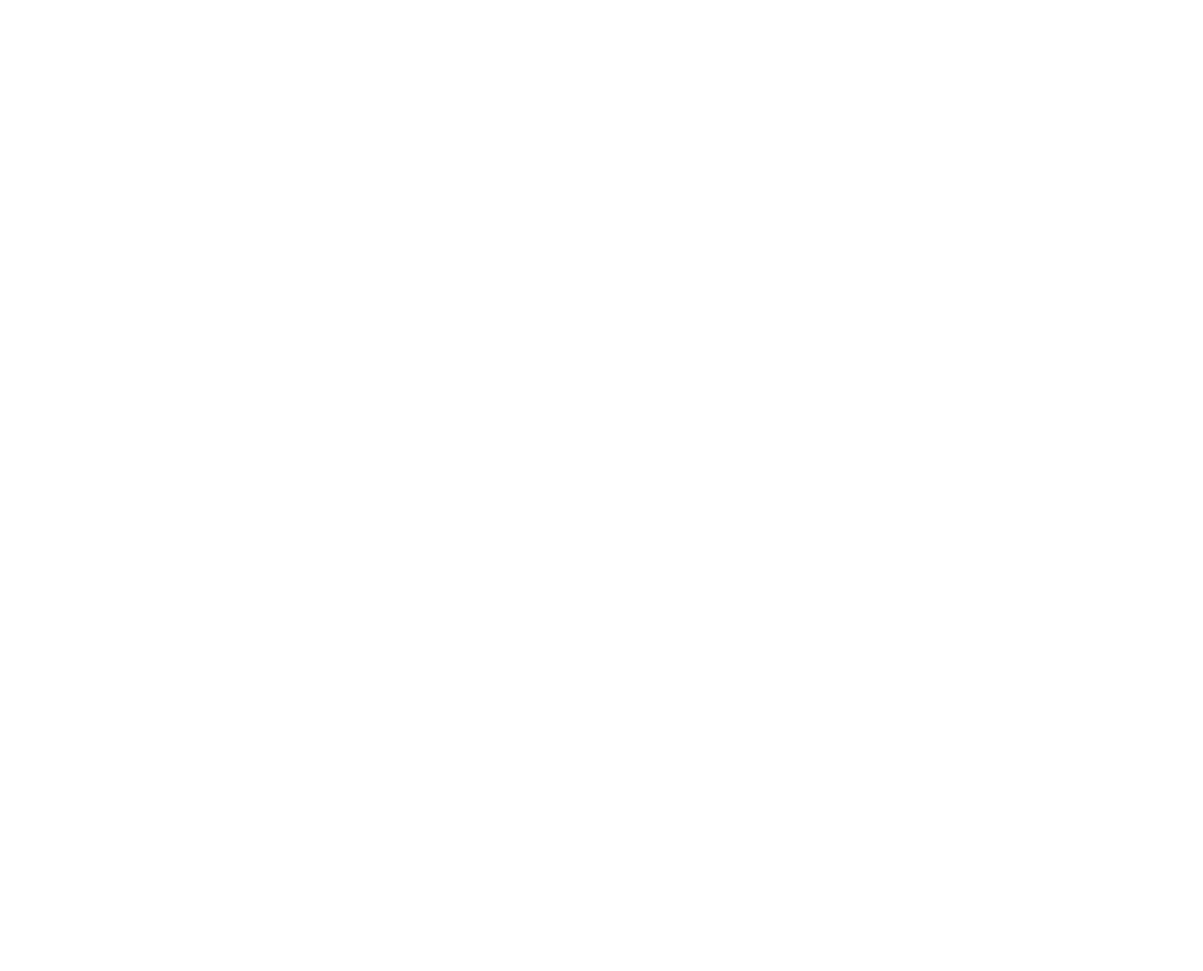
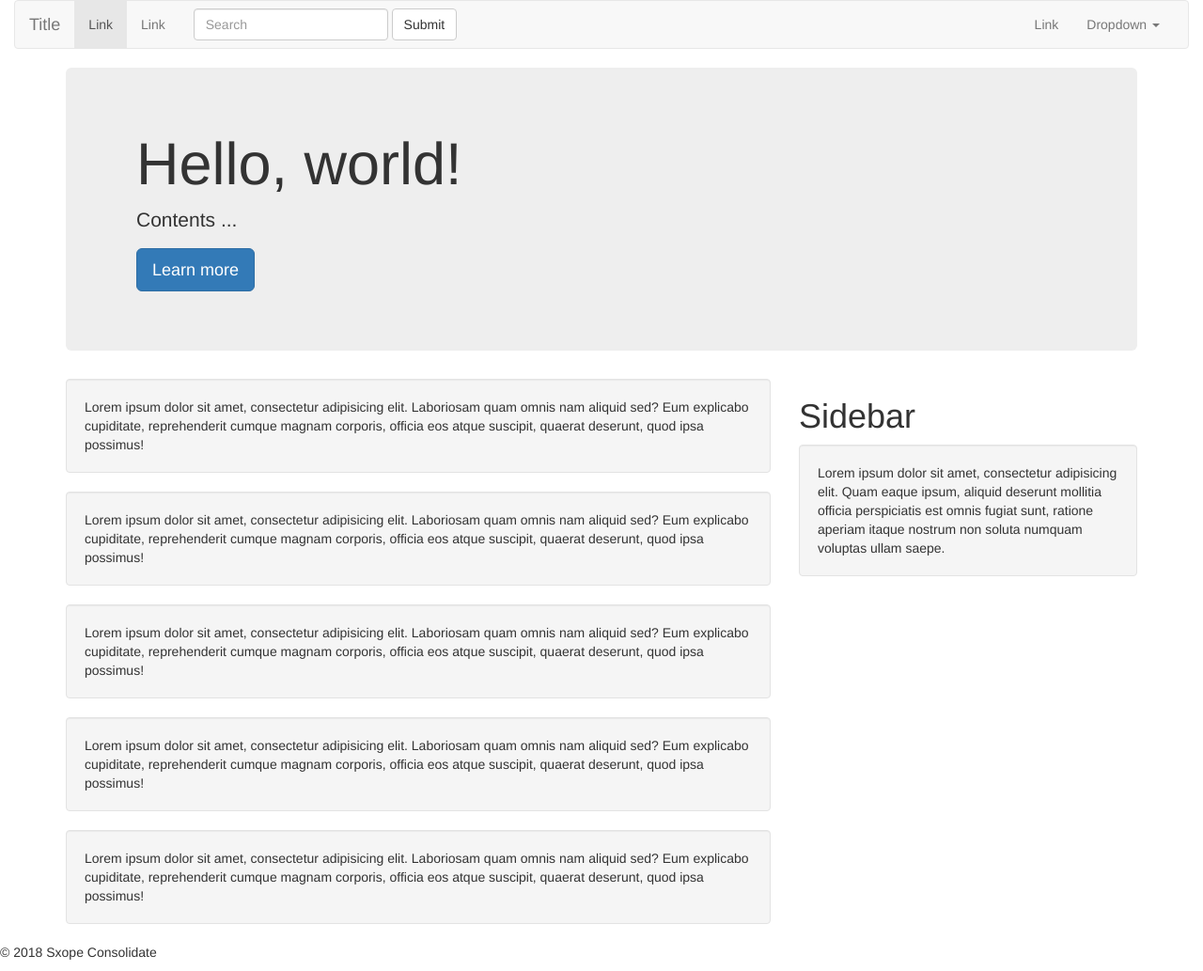
Before and after one commit to bhargavsxope/TestRepo, a plain HTML site: page index.html in a window 1280 px wide. Shown: the whole page at 94% size. Before the commit the page ends 800 px from the top, so only its background shows below. Drawn offline with nearby package versions, Linux system fonts and the light colour scheme.

Commit message:
Added Code with BS3

```diff
--- a/index.html
+++ b/index.html
@@ -1,7 +1,116 @@
-<html>
-<head>
-<title>Home</title>
-</head>
-<body>
-</body>
+<!DOCTYPE html>
+<html lang="en-us">
+	<head>
+		<meta charset="utf-8">
+		<meta http-equiv="X-UA-Compatible" content="IE=edge">
+		<meta name="viewport" content="width=device-width, initial-scale=1">
+		<title>My Homepage</title>
+
+		<!-- Bootstrap CSS -->
+		<link rel="stylesheet" href="https://maxcdn.bootstrapcdn.com/bootstrap/3.3.6/css/bootstrap.min.css" integrity="sha384-1q8mTJOASx8j1Au+a5WDVnPi2lkFfwwEAa8hDDdjZlpLegxhjVME1fgjWPGmkzs7" crossorigin="anonymous">
+
+		<!-- HTML5 Shim and Respond.js IE8 support of HTML5 elements and media queries -->
+		<!-- WARNING: Respond.js doesn't work if you view the page via file:// -->
+		<!--[if lt IE 9]>
+			<script src="https://oss.maxcdn.com/libs/html5shiv/3.7.2/html5shiv.min.js"></script>
+			<script src="https://oss.maxcdn.com/libs/respond.js/1.4.2/respond.min.js"></script>
+		<![endif]-->
+	</head>
+	<body>
+		<div class="container-fluid">
+			<nav class="navbar navbar-default" role="navigation">
+				<div class="container-fluid">
+					<!-- Brand and toggle get grouped for better mobile display -->
+					<div class="navbar-header">
+						<button type="button" class="navbar-toggle" data-toggle="collapse" data-target=".navbar-ex1-collapse">
+							<span class="sr-only">Toggle navigation</span>
+							<span class="icon-bar"></span>
+							<span class="icon-bar"></span>
+							<span class="icon-bar"></span>
+						</button>
+						<a class="navbar-brand" href="#">Title</a>
+					</div>
+
+					<!-- Collect the nav links, forms, and other content for toggling -->
+					<div class="collapse navbar-collapse navbar-ex1-collapse">
+						<ul class="nav navbar-nav">
+							<li class="active"><a href="#">Link</a></li>
+							<li><a href="#">Link</a></li>
+						</ul>
+						<form class="navbar-form navbar-left" role="search">
+							<div class="form-group">
+								<input type="text" class="form-control" placeholder="Search">
+							</div>
+							<button type="submit" class="btn btn-default">Submit</button>
+						</form>
+						<ul class="nav navbar-nav navbar-right">
+							<li><a href="#">Link</a></li>
+							<li class="dropdown">
+								<a href="#" class="dropdown-toggle" data-toggle="dropdown">Dropdown <b class="caret"></b></a>
+								<ul class="dropdown-menu">
+									<li><a href="#">Action</a></li>
+									<li><a href="#">Another action</a></li>
+									<li><a href="#">Something else here</a></li>
+									<li><a href="#">Separated link</a></li>
+								</ul>
+							</li>
+						</ul>
+					</div><!-- /.navbar-collapse -->
+				</div>
+			</nav>
+		</div>
+
+		<div class="container">
+			<div class="jumbotron">
+				<div class="container">
+					<h1>Hello, world!</h1>
+					<p>Contents ...</p>
+					<p>
+						<a class="btn btn-primary btn-lg">Learn more</a>
+					</p>
+				</div>
+			</div>
+		</div>
+
+		<div class="container">
+			<div class="row">
+				<div class="col-md-8">
+					<div class="well">
+						Lorem ipsum dolor sit amet, consectetur adipisicing elit. Laboriosam quam omnis nam aliquid sed? Eum explicabo cupiditate, reprehenderit cumque magnam corporis, officia eos atque suscipit, quaerat deserunt, quod ipsa possimus!
+					</div>
+					<div class="well">
+						Lorem ipsum dolor sit amet, consectetur adipisicing elit. Laboriosam quam omnis nam aliquid sed? Eum explicabo cupiditate, reprehenderit cumque magnam corporis, officia eos atque suscipit, quaerat deserunt, quod ipsa possimus!
+					</div>
+					<div class="well">
+						Lorem ipsum dolor sit amet, consectetur adipisicing elit. Laboriosam quam omnis nam aliquid sed? Eum explicabo cupiditate, reprehenderit cumque magnam corporis, officia eos atque suscipit, quaerat deserunt, quod ipsa possimus!
+					</div>
+					<div class="well">
+						Lorem ipsum dolor sit amet, consectetur adipisicing elit. Laboriosam quam omnis nam aliquid sed? Eum explicabo cupiditate, reprehenderit cumque magnam corporis, officia eos atque suscipit, quaerat deserunt, quod ipsa possimus!
+					</div>
+					<div class="well">
+						Lorem ipsum dolor sit amet, consectetur adipisicing elit. Laboriosam quam omnis nam aliquid sed? Eum explicabo cupiditate, reprehenderit cumque magnam corporis, officia eos atque suscipit, quaerat deserunt, quod ipsa possimus!
+					</div>
+				</div>
+				<div class="col-md-4">
+					<h1>Sidebar</h1>
+					<div class="well">
+						Lorem ipsum dolor sit amet, consectetur adipisicing elit. Quam eaque ipsum, aliquid deserunt mollitia officia perspiciatis est omnis fugiat sunt, ratione aperiam itaque nostrum non soluta numquam voluptas ullam saepe.
+					</div>
+				</div>
+			</div>
+		</div>
+
+		<footer>
+			<div class="containere">
+				<p>&copy; 2018 Sxope Consolidate</p>
+			</div>
+		</footer>
+
+		<!-- jQuery -->
+		<script src="//code.jquery.com/jquery.js"></script>
+		<!-- Bootstrap JavaScript -->
+		<script src="https://maxcdn.bootstrapcdn.com/bootstrap/3.3.6/js/bootstrap.min.js" integrity="sha384-0mSbJDEHialfmuBBQP6A4Qrprq5OVfW37PRR3j5ELqxss1yVqOtnepnHVP9aJ7xS" crossorigin="anonymous"></script>
+		<!-- IE10 viewport hack for Surface/desktop Windows 8 bug -->
+ 		<script src="Hello World"></script>
+	</body>
 </html>
```
